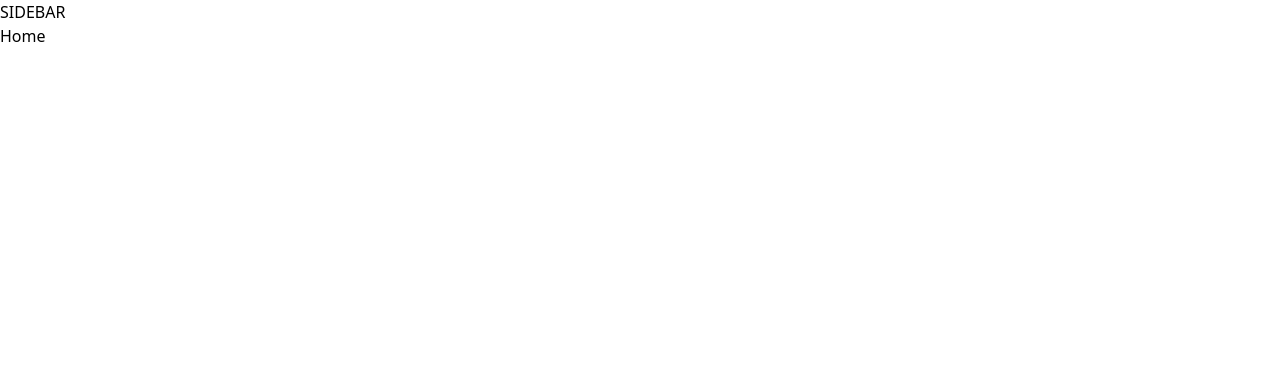
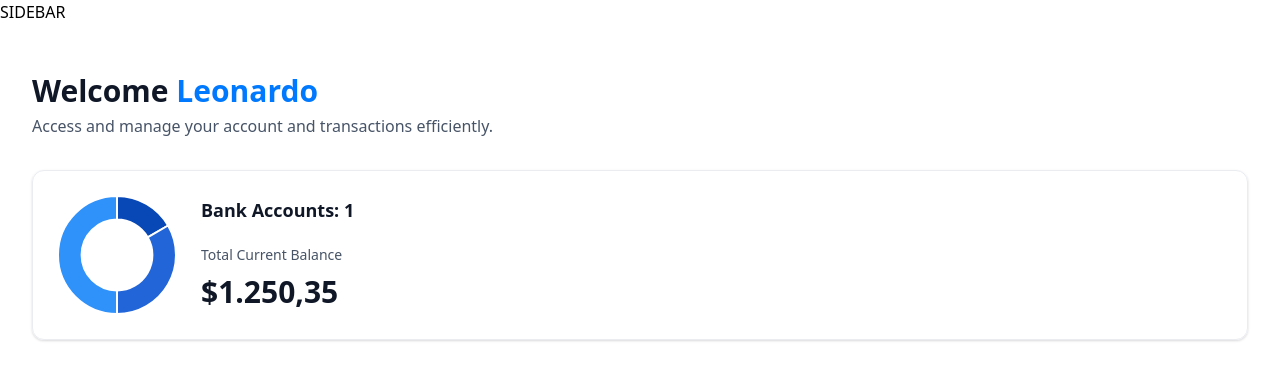
Before and after one commit to leogsouza/banking-app, a Next.js app: page / in a window 1280 px wide. Shown: the top 380 px of the page. Built offline with nearby package versions, Linux system fonts and the light colour scheme.

Commit message:
implement account card

```diff
--- a/app/(root)/page.tsx
+++ b/app/(root)/page.tsx
@@ -1,8 +1,29 @@
+import HeaderBox from '@/components/HeaderBox'
+import TotalBalanceBox from '@/components/TotalBalanceBox'
 import React from 'react'
 
 const Home = () => {
+  const loggedIn = {firstName: 'Leonardo'}
   return (
-    <div>Home</div>
+    <section className="home">
+      <div className="home-content">
+        <header className="home-header">
+          <HeaderBox
+            type="greeting"
+            title="Welcome"
+            user={loggedIn?.firstName || 'Guest'}
+            subtext="Access and manage your account and transactions efficiently."
+           />
+
+          <TotalBalanceBox
+            accounts={[]}
+            totalBanks={1}
+            totalCurrentBalance={1250.35}
+          />
+        </header>
+      </div>
+    </section>
+
   )
 }
 
--- /dev/null
+++ b/components/AnimatedCounter.tsx
@@ -0,0 +1,21 @@
+'use client'
+
+import React from 'react'
+import CountUp from 'react-countup'
+
+const AnimatedCounter = ({amount}: {amount: number}) => {
+  return (
+    <div className='w-full'>
+      <CountUp
+        decimal=','
+        decimals={2}
+        duration={2.75}
+        separator="."
+        prefix="$"
+        end={amount}
+      />
+    </div>
+  )
+}
+
+export default AnimatedCounter
--- /dev/null
+++ b/components/DoughnutChart.tsx
@@ -0,0 +1,32 @@
+'use client'
+import React from 'react'
+import { Chart as ChartJS, ArcElement, Tooltip, Legend } from "chart.js";
+import { Doughnut } from "react-chartjs-2";
+
+ChartJS.register(ArcElement, Tooltip, Legend);
+
+const DoughnutChart = ({accounts}: DoughnutChartProps) => {
+  const data = {
+    datasets: [
+      {
+        label: 'Banks',
+        data: [1250, 2500, 3750],
+        backgroundColor: ['#0747b6', '#2265d8', '#2f91fa'],
+      }
+    ],
+    labels: ['Bank 1', 'Bank 2', 'Bank 3']
+  }
+  return <Doughnut
+    data={data}
+    options={{
+      cutout: '60%',
+      plugins: {
+        legend: {
+          display: false
+        }
+      }
+    }}
+  />
+}
+
+export default DoughnutChart
--- /dev/null
+++ b/components/HeaderBox.tsx
@@ -0,0 +1,20 @@
+import React from 'react'
+
+const HeaderBox = ({type = "title", title, subtext, user}: HeaderBoxProps) => {
+  return (
+    <div className='header-box'>
+      <h1 className="header-box-title">
+        {title}
+        {type === 'greeting' && (
+          <span className="text-bankGradient">
+            &nbsp;{user}
+          </span>
+        )}
+      </h1>
+      <p className="header-box-subtext">{subtext}</p>
+    </div>
+
+  )
+}
+
+export default HeaderBox
--- /dev/null
+++ b/components/TotalBalanceBox.tsx
@@ -0,0 +1,33 @@
+import { formatAmount } from '@/lib/utils'
+import React from 'react'
+import AnimatedCounter from './AnimatedCounter'
+import DoughnutChart from './DoughnutChart'
+
+const TotalBalanceBox = ({
+  accounts = [], totalBanks, totalCurrentBalance
+}: TotlaBalanceBoxProps) => {
+  return (
+    <section className='total-balance'>
+      <div className="total-balance-chart">
+        <DoughnutChart accounts={accounts} />
+      </div>
+
+      <div className="flex flex-col gap-6">
+        <h2 className="header-2">
+        Bank Accounts: {totalBanks}
+        </h2>
+        <div className="flex flex-col gap-2">
+          <p className='total-balance-label'>
+            Total Current Balance
+          </p>
+          <div className="total-balance-amount flex-center gap-2">
+            <AnimatedCounter amount={totalCurrentBalance} />
+
+          </div>
+        </div>
+      </div>
+    </section>
+  )
+}
+
+export default TotalBalanceBox
--- a/package.json
+++ b/package.json
@@ -10,11 +10,15 @@
   },
   "dependencies": {
     "@radix-ui/react-slot": "^1.0.2",
+    "chart.js": "^4.4.2",
     "class-variance-authority": "^0.7.0",
     "clsx": "^2.1.1",
     "lucide-react": "^0.378.0",
     "next": "14.2.3",
+    "query-string": "^9.0.0",
     "react": "^18",
+    "react-chartjs-2": "^5.2.0",
+    "react-countup": "^6.5.3",
     "react-dom": "^18",
     "tailwind-merge": "^2.3.0",
     "tailwindcss-animate": "^1.0.7"
```
Also changed, not shown: 1 other file (tests, documents, lock files or other folders).
